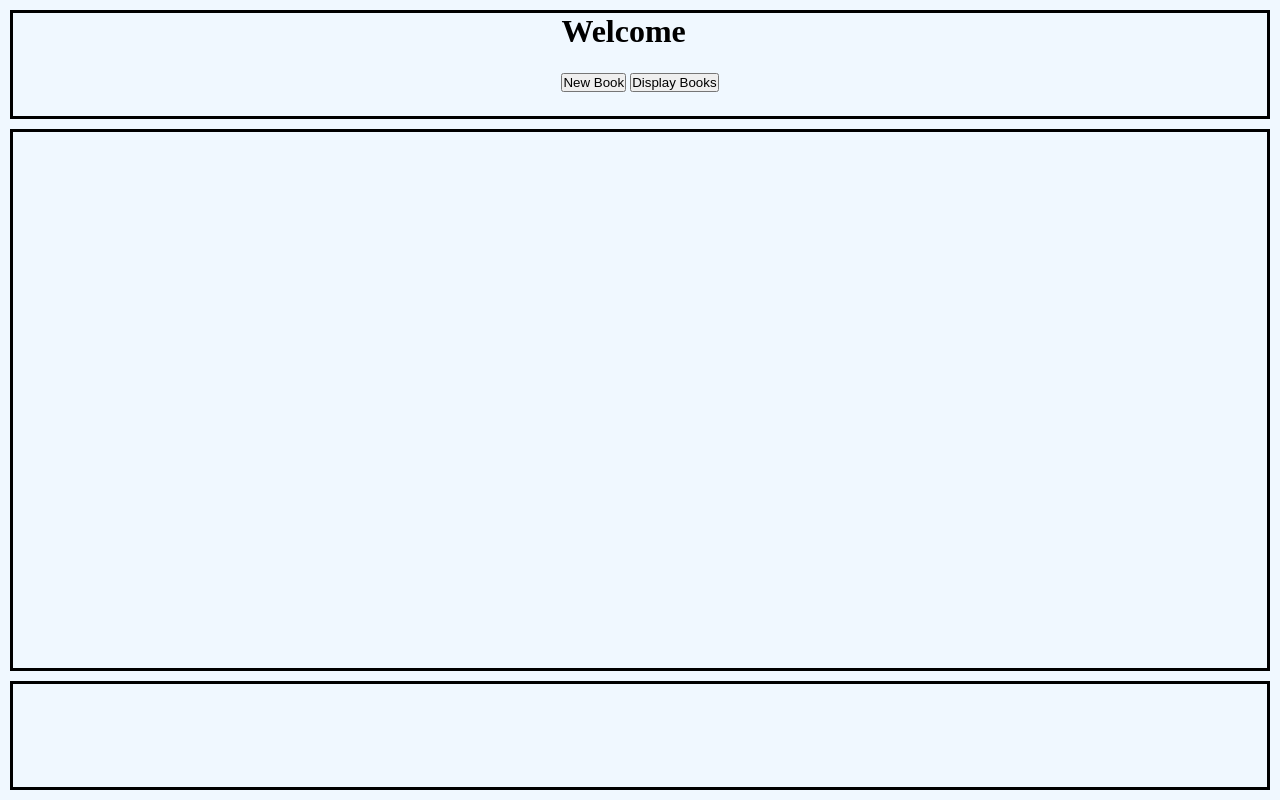
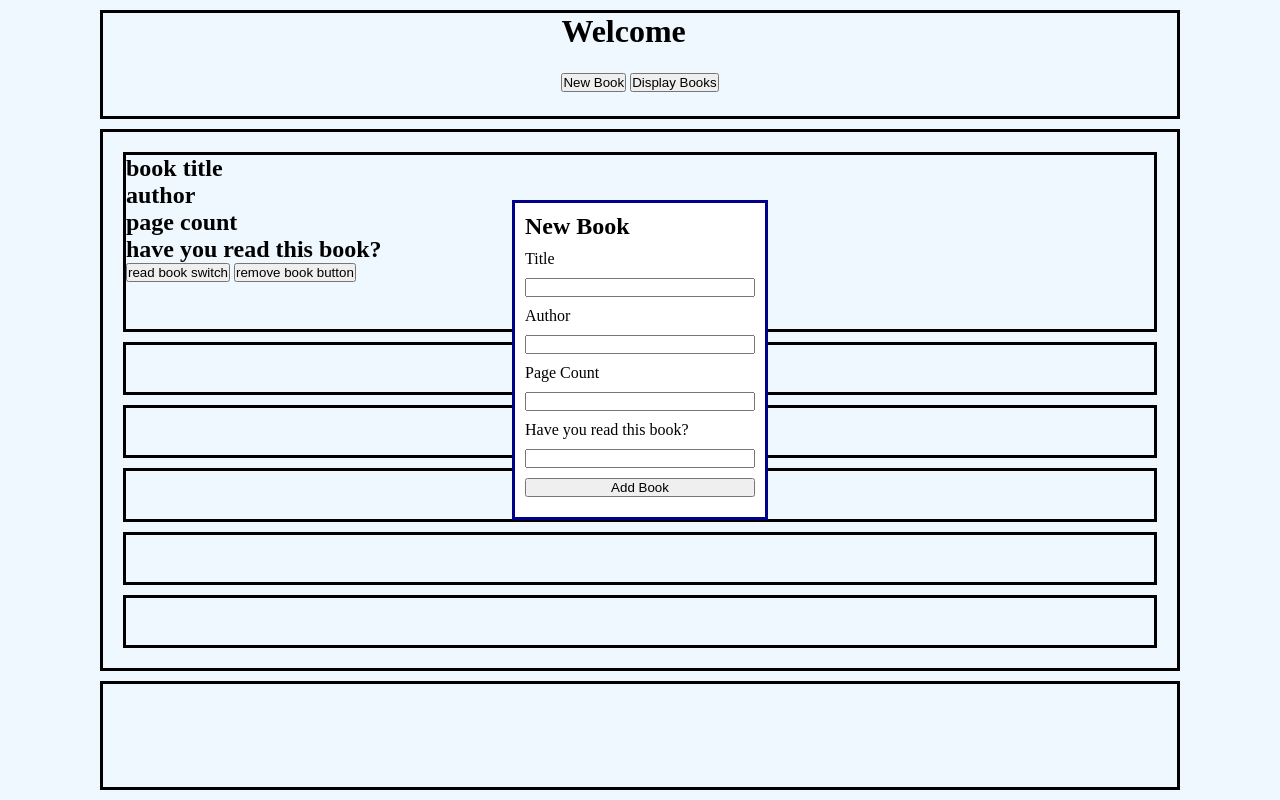
Before and after one commit to 99slayer/odin-library, a plain HTML site: page index.html in a window 1280 px wide. Both pictures are taken after a click on the button "New Book". Drawn offline with Linux system fonts and the light colour scheme.

Commit message:
Setup a function to pop up the new book overlay. Setup a function to add a new book object to the library array using user input.

```diff
--- a/index.html
+++ b/index.html
@@ -6,6 +6,7 @@
     <meta name="viewport" content="width=device-width, initial-scale=1.0">
     <title>Odin Library</title>
     <link rel="stylesheet" href="styles.css">
+    <script src="script.js" defer></script>
 </head>
 <body>
     <div class="overlay">
@@ -13,18 +14,18 @@
             <h2>New Book</h2>
             <form action="">
                 <label for="">Title</label>
-                <input type="text">
+                <input type="text" id="title">
 
                 <label for="">Author</label>
-                <input type="text">
+                <input type="text" id="author">
 
                 <label for="">Page Count</label>
-                <input type="text">
+                <input type="text" id="pageCount">
 
                 <label for="">Have you read this book?</label>
-                <input type="text">
+                <input type="text" id="hasRead">
 
-                <button type="button">Add Book</button>
+                <button type="button" onclick="addBookToLibrary()">Add Book</button>
             </form>
         </div>
     </div>
@@ -34,11 +35,24 @@
                 <h1>Welcome</h1>
             </div>
             <div class="buttons">
-                <button>New Book</button>
+                <button onclick="formPopUp()">New Book</button>
                 <button>Display Books</button>
             </div>
         </div>
-        <div class="main">
+        <div class="cardGrid">
+            <div class="card">
+                <h2>book title</h2>
+                <h2>author</h2>
+                <h2>page count</h2>
+                <h2>have you read this book?</h2>
+                <button>read book switch</button>
+                <button>remove book button</button>
+            </div>
+            <div class="card"></div>
+            <div class="card"></div>
+            <div class="card"></div>
+            <div class="card"></div>
+            <div class="card"></div>
         </div>
         <div class="footer">
         </div>
--- a/script.js
+++ b/script.js
@@ -1,6 +1,15 @@
+const cardGrid = document.querySelector('.cardGrid');
+const overlay = document.querySelector('.overlay');
+
+let title = document.getElementById('title');
+let author = document.getElementById('author');
+let pageCount = document.getElementById('pageCount');
+let hasRead = document.getElementById('hasRead');
+
 const library = [];
 let tempBook;
 
+// book constructor
 function Book(title,author,pageCount,hasRead){
     this.title = title
     this.author = author
@@ -8,10 +17,42 @@ function Book(title,author,pageCount,hasRead){
     this.hasRead = hasRead
 };
 
-function addBookToLibrary(x){
-    library.push(x);
+function addBookToLibrary(){
+    const book = new Book(title.value,author.value,pageCount.value,hasRead.value);
+    library.push(book);
+    overlay.style.visibility='hidden';
+    library.forEach(displayBooks);
+    //library.forEach()
 };
+
 // loops through library array and displays each book on the page.
-function displayBooks(){
+function displayBooks(x){
+    const card = document.createElement('div');
+    const cardContent = document.createTextNode(`TITLE:${x.title} \bAUTHOR:${x.author} \bPAGE COUNT:${x.pageCount} \bHAVE YOU READ THIS BOOK?:${x.hasRead}`)
+    const removeButton = document.createElement('button');
+    cardGrid.appendChild(card);
+    card.appendChild(cardContent);
+    card.appendChild(removeButton);
+};
+
+function formPopUp(){
+    overlay.style.visibility='visible';
+};
+
+function removeBook(){
 
 };
+
+function changeHasRead(){
+
+};
+
+// const dune = new Book('Dune','Frank Hurbert','700','yes');
+// const starShipTroopers = new Book('Starship Troopers','Robert A. Heinlein','500','yes');
+// library.push(dune)
+// library.push(starShipTroopers)
+
+// console.log(library[1])
+// function log(){
+//     console.log()
+// }
--- a/styles.css
+++ b/styles.css
@@ -8,7 +8,7 @@ body{
     background-color: aliceblue;
 }
 .overlay{
-    display: none;
+    visibility: hidden;
     position: absolute;
     left: 40%;
     top: 200px;
@@ -27,7 +27,7 @@ body{
     gap: 10px;
 }
 .mainCont{
-    padding: 10px;
+    padding: 10px 100px 10px 100px;
     height: 100vh;
     display: grid;
     grid-template-rows: 1fr 5fr 1fr;
@@ -41,7 +41,13 @@ body{
 .header .buttons{
 
 }
-.main{
+.cardGrid{
+    padding: 20px;
+    display: grid;
+    gap: 10px;
+    border: 3px solid black;
+}
+.cardGrid .card{
     border: 3px solid black;
 }
 .footer{
```
